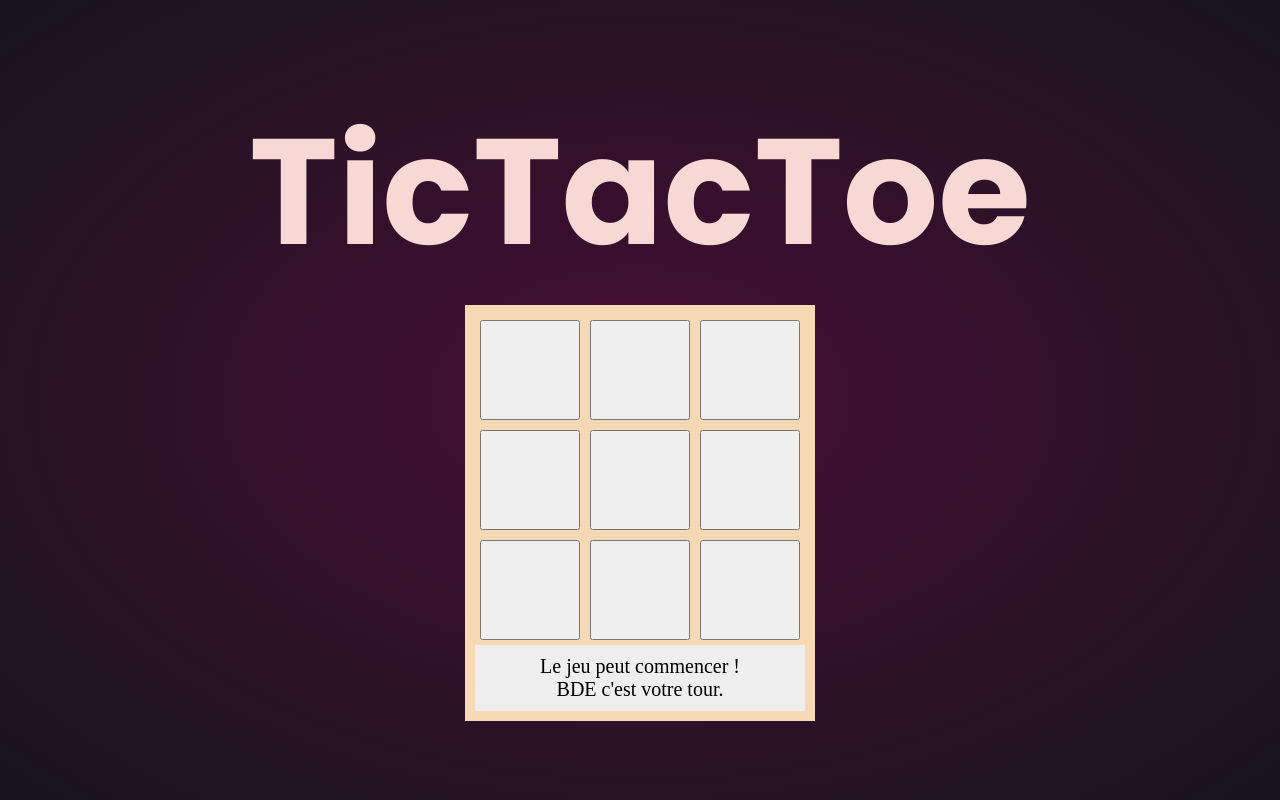
After one commit to Actonis/Polytechdle, a PHP site: page /tictactoe.html in a window 1280 px wide. The commit adds this page. Run offline with PHP 8.4, Linux system fonts and the light colour scheme.

Commit message:
tictactoe

```diff
--- a/public/css/style.css
+++ b/public/css/style.css
@@ -377,3 +377,36 @@ footer .disclaimer {
   color: #727272;
   text-align: center;
 }
+
+
+
+/*  TIC TAC TOE   */
+
+#Jeu {
+  display: inline-block;
+  background-color: #f6d8b5;
+  margin: 0 auto;
+  padding: 10px;
+}
+
+#Jeu div {
+  margin: 0 auto;
+  overflow: hidden;
+}
+
+#Jeu button {
+  width: 100px;
+  height: 100px;
+  font-weight: bold;
+  font-size: 50px;
+  margin: 5px;
+  float:left;
+}
+
+#StatutJeu {
+  color: black;
+  background: #eee;
+  padding: 10px 0;
+  text-align: center;
+  font-size: 20px;
+}
--- a/public/index.html
+++ b/public/index.html
@@ -13,8 +13,8 @@
     <div class="center">
         <button class="text" onclick="window.location.href = './guess.html';">Admin&nbsp;mode</button>
         <button class="text" onclick="window.location.href = '/services.html';">BDE&nbsp;mode</button>
-        <button class="text" onclick="window.location.href = '/portfolio.html';">Memory&nbsp;mode</button>
-        <button class="text" onclick="window.location.href = '/contact.html';">Poly&nbsp;mode</button>
+        <button class="text" onclick="window.location.href = '/memory.html';">Memory&nbsp;mode</button>
+        <button class="text" onclick="window.location.href = '/tictactoe.html';">TicTacToe</button>
     </div>
 </body>
 </html>
--- /dev/null
+++ b/public/js/tictactoe.js
@@ -0,0 +1,174 @@
+document.addEventListener("DOMContentLoaded", function() {
+    function estValide(button) {
+        return button.innerHTML.length == 0;
+      }
+
+      function setSymbol(btn, symbole, joueur) {
+        if (symbole == "BDE") {
+          btn.innerHTML = '<img src="https://files.u-angers.fr/data/f-8132122776eb7e33ff1bf0b1.PNG" alt="X" style="max-width: 100%; max-height: 100%;">';
+          btn.setAttribute('data-player', 'BDE');
+        } else {
+          btn.innerHTML = '<img src="https://files.u-angers.fr/data/f-1e7877e4b7d209ae9275f73d.png" alt="O" style="max-width: 100%; max-height: 100%;">';
+          btn.setAttribute('data-player', 'BDS');
+        }
+      }
+
+      function rechercherVainqueur(pions, joueurs, tour) {
+        if (
+          pions[0].getAttribute('data-player') == joueurs[tour] &&
+          pions[1].getAttribute('data-player') == joueurs[tour] &&
+          pions[2].getAttribute('data-player') == joueurs[tour]
+        ) {
+          pions[0].style.backgroundColor = "#9ACD32";
+          pions[1].style.backgroundColor = "#9ACD32";
+          pions[2].style.backgroundColor = "#9ACD32";
+          return true;
+        }
+
+        if (
+          pions[3].getAttribute('data-player') == joueurs[tour] &&
+          pions[4].getAttribute('data-player') == joueurs[tour] &&
+          pions[5].getAttribute('data-player') == joueurs[tour]
+        ) {
+          pions[3].style.backgroundColor = "#9ACD32";
+          pions[4].style.backgroundColor = "#9ACD32";
+          pions[5].style.backgroundColor = "#9ACD32";
+          return true;
+        }
+
+        if (
+          pions[6].getAttribute('data-player') == joueurs[tour] &&
+          pions[7].getAttribute('data-player') == joueurs[tour] &&
+          pions[8].getAttribute('data-player') == joueurs[tour]
+        ) {
+          pions[6].style.backgroundColor = "#9ACD32";
+          pions[7].style.backgroundColor = "#9ACD32";
+          pions[8].style.backgroundColor = "#9ACD32";
+          return true;
+        }
+
+        if (
+          pions[0].innerHTML == joueurs[tour] &&
+          pions[3].innerHTML == joueurs[tour] &&
+          pions[6].innerHTML == joueurs[tour]
+        ) {
+          pions[0].style.backgroundColor = "#9ACD32";
+          pions[3].style.backgroundColor = "#9ACD32";
+          pions[6].style.backgroundColor = "#9ACD32";
+          return true;
+        }
+
+        if (
+          pions[1].getAttribute('data-player') == joueurs[tour] &&
+          pions[4].getAttribute('data-player') == joueurs[tour] &&
+          pions[7].getAttribute('data-player') == joueurs[tour]
+        ) {
+          pions[1].style.backgroundColor = "#9ACD32";
+          pions[4].style.backgroundColor = "#9ACD32";
+          pions[7].style.backgroundColor = "#9ACD32";
+          return true;
+        }
+
+        if (
+          pions[2].getAttribute('data-player') == joueurs[tour] &&
+          pions[5].getAttribute('data-player') == joueurs[tour] &&
+          pions[8].getAttribute('data-player') == joueurs[tour]
+        ) {
+          pions[2].style.backgroundColor = "#9ACD32";
+          pions[5].style.backgroundColor = "#9ACD32";
+          pions[8].style.backgroundColor = "#9ACD32";
+          return true;
+        }
+
+        if (
+          pions[0].getAttribute('data-player') == joueurs[tour] &&
+          pions[4].getAttribute('data-player') == joueurs[tour] &&
+          pions[8].getAttribute('data-player') == joueurs[tour]
+        ) {
+          pions[0].style.backgroundColor = "#9ACD32";
+          pions[4].style.backgroundColor = "#9ACD32";
+          pions[8].style.backgroundColor = "#9ACD32";
+          return true;
+        }
+
+        if (
+          pions[2].getAttribute('data-player') == joueurs[tour] &&
+          pions[4].getAttribute('data-player') == joueurs[tour] &&
+          pions[6].getAttribute('data-player') == joueurs[tour]
+        ) {
+          pions[2].style.backgroundColor = "#9ACD32";
+          pions[4].style.backgroundColor = "#9ACD32";
+          pions[6].style.backgroundColor = "#9ACD32";
+          return true;
+        }
+      }
+
+      function matchNul(pions) {
+        for (var i = 0, len = pions.length; i < len; i++) {
+          if (pions[i].innerHTML.length == 0) return false;
+        }
+
+        return true;
+      }
+
+      var Afficheur = function(element) {
+        var affichage = element;
+
+        function setText(message) {
+          affichage.innerHTML = message;
+        }
+
+        return { sendMessage: setText };
+      };
+
+      function main() {
+        var pions = document.querySelectorAll("#Jeu button");
+        var joueurs = ["BDE", "BDS"];
+        var tour = 0;
+        var jeuEstFini = false;
+        var afficheur = new Afficheur(document.querySelector("#StatutJeu"));
+        afficheur.sendMessage(
+          "Le jeu peut commencer ! <br /> " +
+            joueurs[tour] +
+            " c'est votre tour."
+        );
+        for (var i = 0, len = pions.length; i < len; i++) {
+          pions[i].addEventListener("click", function() {
+            if (jeuEstFini) return;
+
+            if (!estValide(this)) {
+              afficheur.sendMessage(
+                "Case occupée ! <br /> " +
+                  joueurs[tour] +
+                  " c'est toujours à vous !"
+              );
+            } else {
+              setSymbol(this, joueurs[tour], joueurs[tour]);
+              jeuEstFini = rechercherVainqueur(pions, joueurs, tour);
+
+              if (jeuEstFini) {
+                afficheur.sendMessage(
+                  "Le " +
+                    joueurs[tour] +
+                    ' a gagné ! <br /> <a href="tictactoe.html">Rejouer</a>'
+                );
+                return;
+              }
+
+              if (matchNul(pions)) {
+                afficheur.sendMessage(
+                  'Match Nul ! <br/> <a href="tictactoe.html">Rejouer</a>'
+                );
+                return;
+              }
+
+              tour++;
+              tour = tour % 2;
+              afficheur.sendMessage(joueurs[tour] + " c'est à vous !");
+            }
+          });
+        }
+      }
+
+      main();
+});
--- /dev/null
+++ b/public/tictactoe.html
@@ -0,0 +1,32 @@
+<!DOCTYPE html>
+<html>
+<head>
+    <title>Polydle</title>
+    <meta charset="UTF-8">
+    <link rel="icon" href="img/favicon-16x16.ico">
+    <link rel="stylesheet" type="text/css" href="css/style.css">
+</head>
+<body>
+    <h1>TicTacToe</h1>
+    <div id="Jeu">
+      <div>
+        <button></button>
+        <button></button>
+        <button></button>
+      </div>
+      <div>
+        <button></button>
+        <button></button>
+        <button></button>
+      </div>
+      <div>
+        <button></button>
+        <button></button>
+        <button></button>
+      </div>
+      <div id="StatutJeu"></div>
+    </div>
+</body>
+<script src="js/tictactoe.js"></script>
+<script src="https://ajax.googleapis.com/ajax/libs/jquery/3.5.1/jquery.min.js"></script>
+</html>
```
Also changed, not shown: package-lock.json, public/memory.html (renamed from public/portfolio.html).
